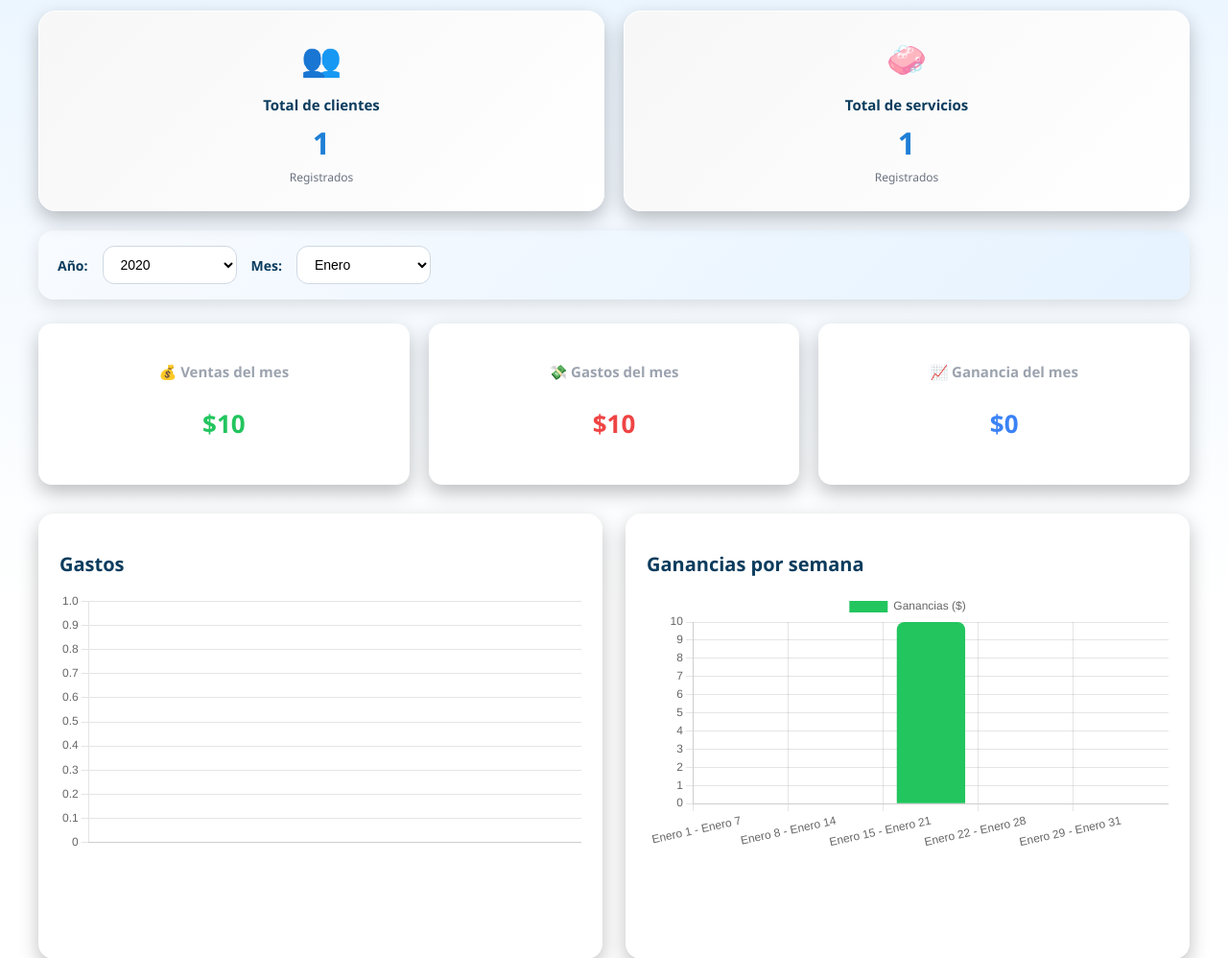
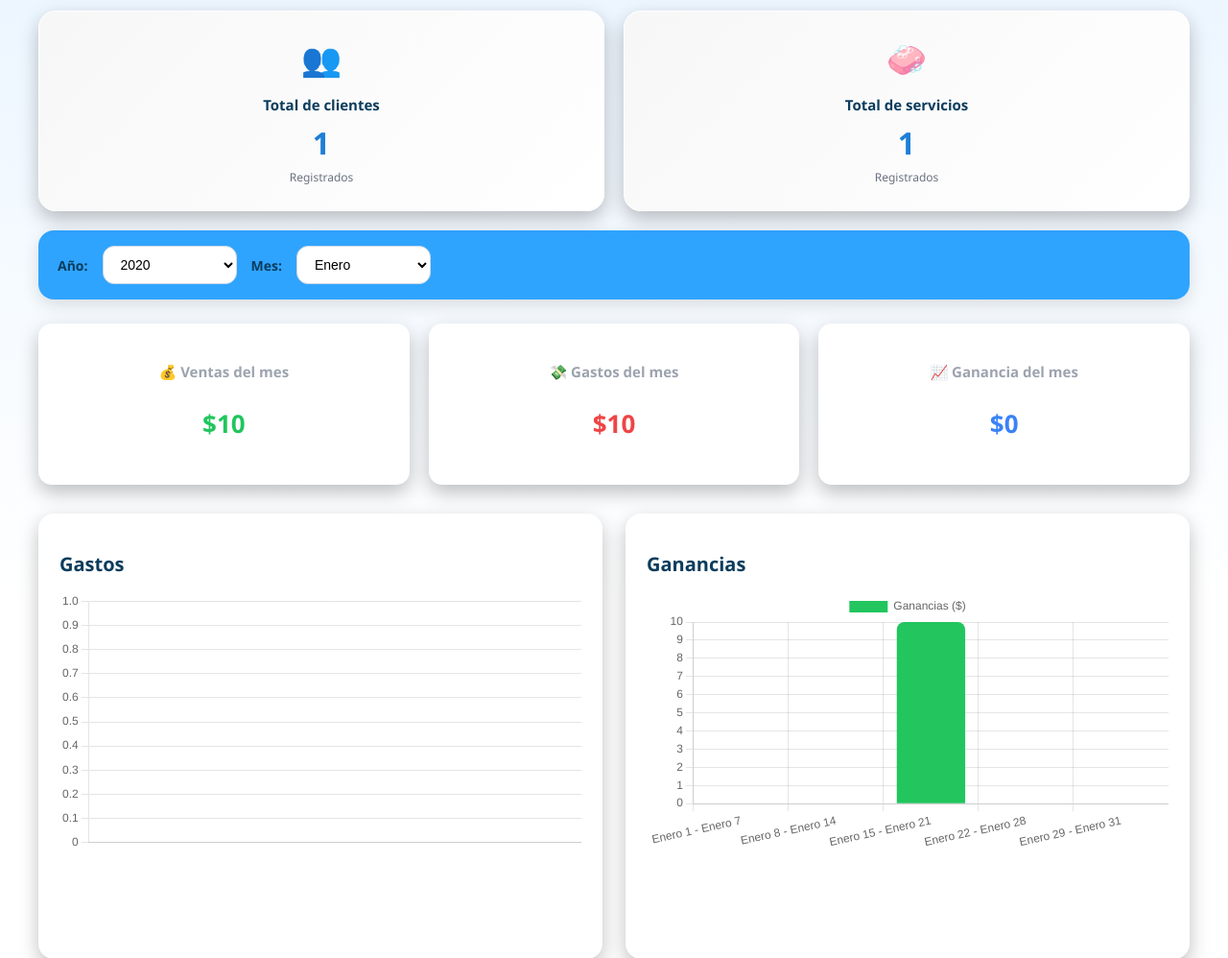
Before and after one commit to JoeRojas1914/Fresh-Steps-, a Flask app: page /estadisticas in a window 1280 px wide. Shown: the part 227-1225 px from the top of the page at 96% size. Run offline with Flask 3, Linux system fonts and the light colour scheme; tables that the repository leaves empty or names only in its code hold one stand-in row (values such as "Sample post"); data that the repository does not hold is empty.

Commit message:
Cambio de color

```diff
--- a/static/styles.css
+++ b/static/styles.css
@@ -1101,7 +1101,7 @@ button:disabled:hover {
     gap: 15px;
     margin-bottom: 30px;
     padding: 16px 20px;
-    background: linear-gradient(135deg, #f8fbff, #e6f3ff);
+    background: linear-gradient(135deg, #2fa4ff, #2fa4ff);
     border-radius: 16px;
     box-shadow: 0 6px 18px rgba(0,0,0,0.12);
 }
--- a/templates/estadisticas.html
+++ b/templates/estadisticas.html
@@ -51,15 +51,13 @@
 </div>
 
 <div class="stats-page">
-    <!-- GASTOS -->
     <div class="card stats-card">
         <h2 class="stats-title">Gastos</h2>
         <canvas id="gastosChart"></canvas>
     </div>
 
-    <!-- GANANCIAS -->
     <div class="card stats-card">
-        <h2 class="stats-title">Ganancias por semana</h2>
+        <h2 class="stats-title">Ganancias</h2>
         <canvas id="gananciasChart"></canvas>
     </div>
 </div>
@@ -87,7 +85,6 @@ document.addEventListener("DOMContentLoaded", async () => {
 });
 
 function initCharts() {
-    // Gráfica de gastos por semana y proveedor
     gastosChart = new Chart(document.getElementById("gastosChart"), {
         type: "bar",
         data: { labels: [], datasets: [] },
@@ -101,7 +98,6 @@ function initCharts() {
         }
     });
 
-    // Gráfica de ganancias por semana
     gananciasChart = new Chart(document.getElementById("gananciasChart"), {
         type: "bar",
         data: { labels: [], datasets: [{ label: "Ganancias ($)", data: [], backgroundColor: "#22c55e", borderRadius: 8 }] },
@@ -130,7 +126,6 @@ function cargarTodasLasGraficas() {
 
     if (!mes || !año) return;
 
-    // 1️⃣ Gráfica de gastos
     fetch(`/api/estadisticas/gastos?mes=${mes}&año=${año}`)
         .then(r => r.json())
         .then(data => {
@@ -143,7 +138,6 @@ function cargarTodasLasGraficas() {
             gastosChart.update();
         });
 
-    // 2️⃣ Gráfica de ganancias
     fetch(`/api/estadisticas/ganancias?mes=${mes}&año=${año}`)
         .then(r => r.json())
         .then(data => {
@@ -152,7 +146,6 @@ function cargarTodasLasGraficas() {
             gananciasChart.update();
         });
 
-    // 3️⃣ Totales del mes para las tarjetas
     fetch(`/api/estadisticas/totales-mes?mes=${mes}&año=${año}`)
         .then(r => r.json())
         .then(data => {
@@ -178,7 +171,6 @@ async function fetchJSON(url) {
     return res.json();
 }
 
-// Actualización automática al cambiar año o mes
 document.getElementById("año_general").onchange = async () => {
     await cargarMeses();
     cargarTodasLasGraficas();
```
